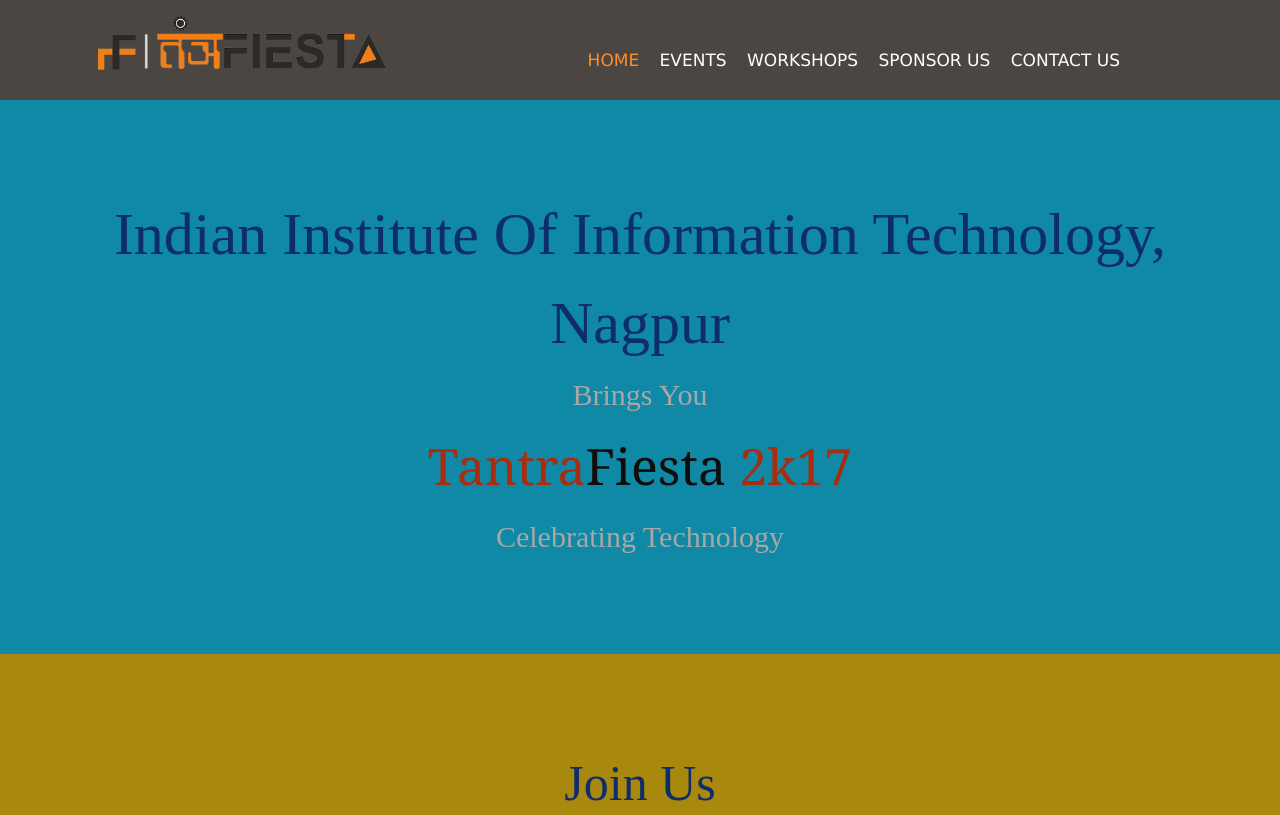
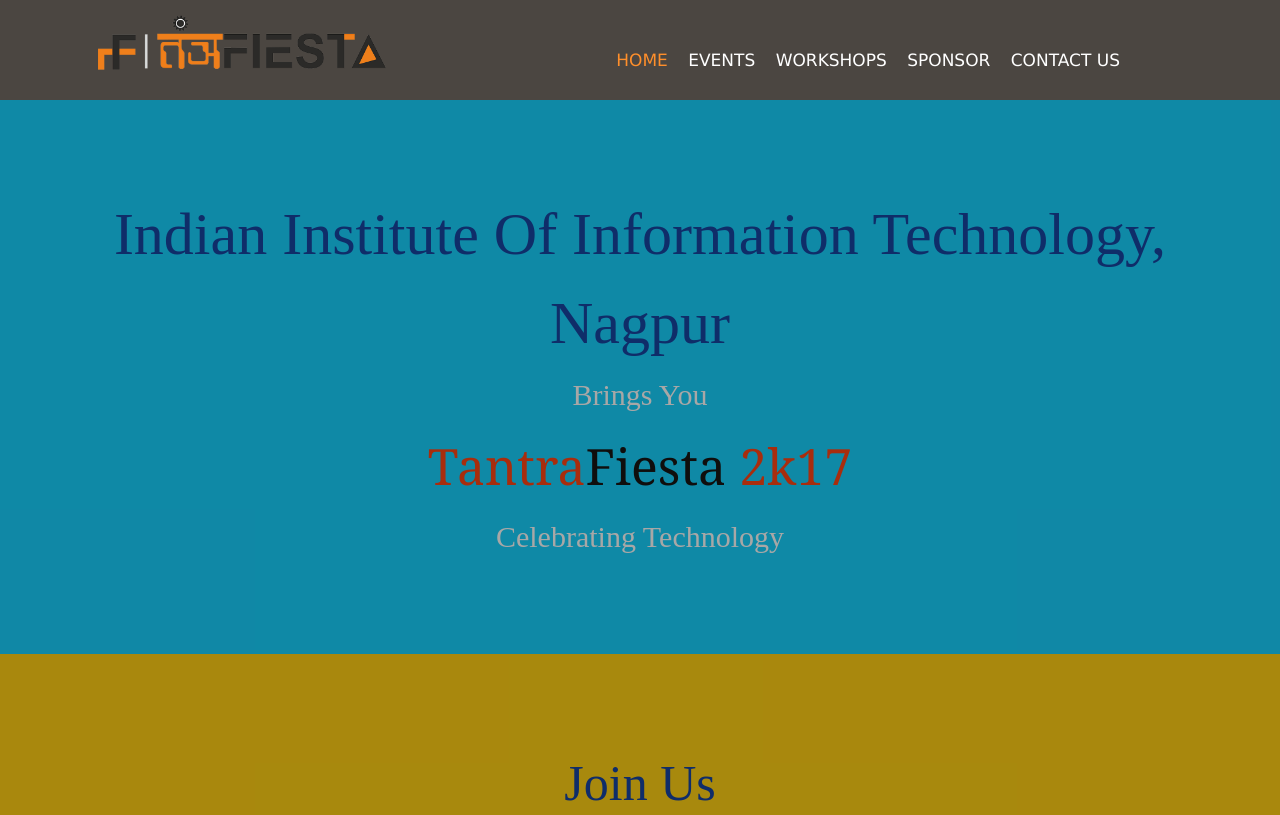
Before and after one commit to tantrafiesta/tantra2017, a plain HTML site: page index.html in a window 1280 px wide. Shown: the top 815 px of the page. Drawn offline with nearby package versions, Linux system fonts and the light colour scheme.

Commit message:
Update index.html

```diff
--- a/index.html
+++ b/index.html
@@ -183,7 +183,7 @@
             </li>
 
           </ul></li>
-            <li ><a  href="sponsor.pdf" >SPONSOR US</a></li>
+            <li ><a  href="sponsor.html" >SPONSOR</a></li>
             <li><a href="about.html">CONTACT US</a></li>
             <!--<li><a href="contact.html">CONTACT US</a></li>-->
 
```
